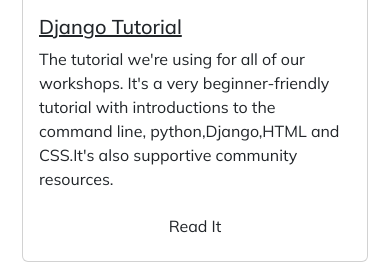
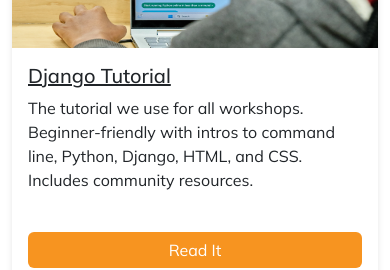
Before and after one commit to pythontanzania/djangogirlstz, a Django app: page /resources/ in a window 390 px wide. Shown: the part 1097-1367 px from the top of the page. Run offline with Django 4.2, Linux system fonts and the light colour scheme; some libraries are stand-ins or nearby versions.

Commit message:
Refactor:Resource page converted images to webp format, Adjusted the size of the cards

```diff
--- a/static/css/style.css
+++ b/static/css/style.css
@@ -579,122 +579,55 @@ body {
   color: white;
 }
 
-/* Resources-page */
-.resources-page .navbar {
-  background-color: transparent !important; /* Keep navbar transparent */
-  position: fixed; /* Fixed position */
-  width: 100%; /* Full width */
-  z-index: 1030; /* Ensure it’s above other content */
-}
-
-/* Global body styles */
-.resources-page body {
-  font-family: "Mulish", sans-serif; /* Added 'sans-serif' as a fallback */
-}
-
-/* Navbar item alignment */
-.resources-page .navbar-nav {
-  justify-content: center; /* Center the nav items */
-}
-
-/* Navbar link styles */
-.resources-page .nav-link {
+.resources-page .custom-heading {
   color: #f79420;
 }
 
-.resources-page .nav-link:hover {
-  color: #c77b1a;
-}
-
-/* Overlay styles */
-.resources-page .overlay {
-  position: absolute; /* Ensure overlay is positioned correctly */
-  top: 0;
-  left: 0;
-  width: 100%;
-  height: 86%; /* Use viewport height for consistency */
-  background-color: rgba(0, 0, 0, 0.5);
-  z-index: 0;
-}
-
-/* Responsive adjustments */
-@media (max-width: 768px) {
-  .overlay {
-    height: 20%; /* Adjust the height for small screens using vh */
-  }
-
-  .custom-card-img-overlay {
-    width: 100%;
-    height: auto;
-  }
-
-  .card-img-top {
-    height: 150px; /* Adjust card image height on smaller screens */
-  }
-}
-
-/* Card styling */
-.resources-page .card {
-  height: 100%; /* Ensure the card takes full height */
-  display: flex;
-  flex-direction: column;
-  border-radius: 0; /* Changed from none to 0 for clarity */
-}
-
-/* Card body styles */
-.resources-page .card-body {
-  flex-grow: 2; /* Ensure the card body takes up the remaining space */
-  display: flex;
-  flex-direction: column;
-  justify-content: space-between;
-}
-
-/* Add a hover effect for the cards */
-.resources-page .card:hover {
-  transform: translateY(-5px);
-  transition: transform 0.2s ease-in-out;
-}
-
-/* Button styles */
-.resources-page .read-btn {
-  background-color: #f79420;
-  color: #fff;
-  border: none;
-  font-size: 1rem;
-  border-radius: 4px;
-  text-decoration: none;
-  display: inline-block;
-  transition: background-color 0.3s ease;
-  width: 100px; /* Set width as specified */
-  height: 56px; /* Set height as specified */
-  margin-top: 10px;
-}
-
-.resources-page .read-btn:hover {
-  background-color: #d67d1a; /* Darker shade for hover */
-  text-decoration: none;
-}
-
-/* Background overlay styles */
+/* resources-page */
 .resources-page .background-overlay {
   background-image: linear-gradient(rgba(0, 0, 0, 0.5), rgba(0, 0, 0, 0.5)),
-    url("/static/djangogirlstz/images/hero_resources.jpg");
+      url("/static/djangogirlstz/images/hero_resources.webp");
   background-size: cover;
   background-position: center;
   height: 90vh;
-  width: 100%;
   display: flex;
   justify-content: center;
   align-items: center;
   color: white;
-  background-repeat: no-repeat;
 }
+
+.resources-page .card {
+  border: none;
+  box-shadow: 0px 4px 6px rgba(0, 0, 0, 0.1);
+  transition: transform 0.3s;
+  height:100%;
+}
+
+.resources-page .card:hover {
+  transform: translateY(-5px);
+}
+
+.resources-page .read-btn {
+  background-color: #f79420;
+  color: white;
+  border: none;
+  transition: background-color 0.3s;
+}
+
+.resources-page .read-btn:hover {
+  background-color: #e68318;
+}
+
+.resources-page .card-img-top {
+  height: 200px;
+}
+
 /* Navbar styling */
 .dar-page .navbar {
-  background-color: transparent !important; /* Keep navbar transparent */
-  position: fixed; /* Fixed position */
-  width: 100%; /* Full width */
-  z-index: 1030; /* Ensure it’s above other content */
+  background-color: transparent !important;
+  position: fixed;
+  width: 100%;
+  z-index: 1030;
 }
 
 .dar-page .navbar-nav {
--- a/templates/resources.html
+++ b/templates/resources.html
@@ -6,59 +6,67 @@
 {% block content %}
 <div class="resources-page">
 
+    <!-- Hero Section -->
     <div class="container-fluid p-0">
-            <div class="background-overlay d-flex flex-column justify-content-center align-items-center">
-                <div class="text-center">
-                    <h1 class="display-1 custom-heading mt-5" style="color: #F79420; ;">RESOURCES</h1>
-                    <p class=" community-paragraph">Join the  Django Girls Tanzania community  and Make a Difference.</p>
+        <div class="background-overlay d-flex flex-column justify-content-center align-items-center">
+            <div class="text-center">
+                <h1 class="display-1 custom-heading mt-5 " style="color: #f79420;">RESOURCES</h1>
+                <p class="community-paragraph">Join the Django Girls Tanzania community and Make a Difference.</p>
+            </div>
+        </div>
+    </div>
+
+    <!-- Intro Section -->
+    <div class="card-body my-5 text-center">
+        <h1 class="display-6 " style="color: #f79420;" >Explore Resources</h1>
+        <p class="card-text">All the resources we've created are open-sourced and managed by the community.</p>
+    </div>
+
+    <!-- Resources Section -->
+    <div class="container">
+        <div class="row">
+            <div class="col-md-6 col-lg-3">
+                <div class="card mb-4">
+                    <img src="{% static 'djangogirlstz/images/tutorials.webp' %}" class="img-fluid card-img-top" alt="Django Tutorial">
+                    <div class="card-body d-flex flex-column">
+                        <h5 class="card-title text-decoration-underline">Django Tutorial</h5>
+                        <p class="card-text">The tutorial we use for all workshops. Beginner-friendly with intros to command line, Python, Django, HTML, and CSS. Includes community resources.</p>
+                        <a href="https://tutorial.djangogirls.org/en/" class="btn read-btn mt-auto">Read It</a>
+                    </div>
+                </div>
+            </div>
+            <div class="col-md-6 col-lg-3">
+                <div class="card mb-4">
+                    <img src="{% static 'djangogirlstz/images/organizer.webp' %}" class="img-fluid card-img-top" alt="Organizer's Manual">
+                    <div class="card-body d-flex flex-column">
+                        <h5 class="card-title text-decoration-underline">Organizer's Manual</h5>
+                        <p class="card-text">A handbook for organizing workshops like Django Girls. It can also help plan any kind of event.</p>
+                        <a href="#" class="btn read-btn mt-auto">Read It</a>
+                    </div>
+                </div>
+            </div>
+            <div class="col-md-6 col-lg-3">
+                <div class="card mb-4">
+                    <img src="{% static 'djangogirlstz/images/coaching.webp' %}" class="img-fluid card-img-top" alt="Coaching">
+                    <div class="card-body d-flex flex-column">
+                        <h5 class="card-title text-decoration-underline">Coaching</h5>
+                        <p class="card-text">Learn effective coaching for Django Girls events or any other workshops.</p>
+                        <a href="#" class="btn read-btn mt-auto">Read It</a>
+                    </div>
+                </div>
+            </div>
+            <div class="col-md-6 col-lg-3">
+                <div class="card mb-4">
+                    <img src="{% static 'djangogirlstz/images/extension.webp' %}" class="img-fluid card-img-top" alt="Tutorial Extension">
+                    <div class="card-body d-flex flex-column">
+                        <h5 class="card-title text-decoration-underline">Tutorial Extension</h5>
+                        <p class="card-text">Additional tasks and exercises for deeper insights beyond the one-day tutorial.</p>
+                        <a href="#" class="btn read-btn mt-auto">Read It</a>
+                    </div>
                 </div>
             </div>
         </div>
     </div>
 
-    <div class="card-body my-5 d-flex flex-column justify-content-center align-items-center text-center" >
-        <h1 class="display-6" style="color: #F79420;">Explore Resources</h1>
-        <p class="card-text">All the resources we've created are open sourced and managed by the community</p>
-    </div>
-
-    <div class="container">
-        <div class="card-group">
-            <div class="card" style="margin: 10px;">
-                <img src="{% static 'djangogirlstz/images/tutorials.jpg' %}" class="img-fluid card-img-top" alt="tutorials">
-                <div class="card-body d-flex flex-column">
-                    <h5 class="card-title" style="text-decoration: underline;">Django Tutorial</h5>
-                    <p class="card-text">The tutorial we're using for all of our workshops. It's a very beginner-friendly tutorial with introductions to the command line, python,Django,HTML and CSS.It's also supportive community resources.</p>
-                    <a href="https://tutorial.djangogirls.org/en/" class="btn read-btn d-flex align-items-center justify-content-center" style="width: 100%;">Read It</a>
-                </div>
-            </div>
-
-            <div class="card" style="margin: 10px;">
-                <img src="{% static 'djangogirlstz/images/organizer.jpg' %}" class="img-fluid card-img-top" alt="organizer">
-                <div class="card-body d-flex flex-column">
-                    <h5 class="card-title" style="text-decoration: underline;">Organizer's Manual</h5>
-                    <p class="card-text">We have written down everything we know about organizing workshops like Django Girls. It's a hand book for organizers local events, but can be used to organize any kind of workshop.</p>
-                    <a href="#" class="btn read-btn d-flex align-items-center justify-content-center" style="width: 100%;">Read It</a>
-                </div>
-            </div>
-
-            <div class="card" style="margin: 10px;">
-                <img src="{% static 'djangogirlstz/images/coaching.webp' %}" class="img-fluid card-img-top" alt="Rectangle 6">
-                <div class="card-body d-flex flex-column">
-                    <h5 class="card-title" style="text-decoration: underline;">Coaching</h5>
-                    <p class="card-text">A good coaching approach is the most important part of Django Girls events.What the rules are and what we believe in.This can be used for coaching any event not only Django Girls Workshops</p>
-                    <a href="#" class="btn read-btn d-flex align-items-center justify-content-center" style="width: 100%;">Read It</a>
-                </div>
-            </div>
-
-            <div class="card" style="margin: 10px;">
-                <img src="{% static 'djangogirlstz/images/extension.jpg' %}" class="img-fluid card-img-top" alt="Rectangle 6">
-                <div class="card-body d-flex flex-column">
-                    <h5 class="card-title" style="text-decoration: underline;">Tutorial Extension</h5>
-                    <p class="card-text">This book contains additional tasks and tutorials.Our main tutorial fits into one day of work and we want it to stay this way. The extension offers deeper insights and practical exercises.</p>
-                    <a href="#" class="btn read-btn d-flex align-items-center justify-content-center" style="width: 100%;">Read It</a>
-                </div>
-            </div>
-        </div>
-    </div>
 </div>
 {% endblock content %}
```
Also changed, not shown: static/djangogirlstz/images/extension.webp (added), static/djangogirlstz/images/hero_resources.webp (added), static/djangogirlstz/images/organizer.webp (added), static/djangogirlstz/images/tutorials.webp (added).
